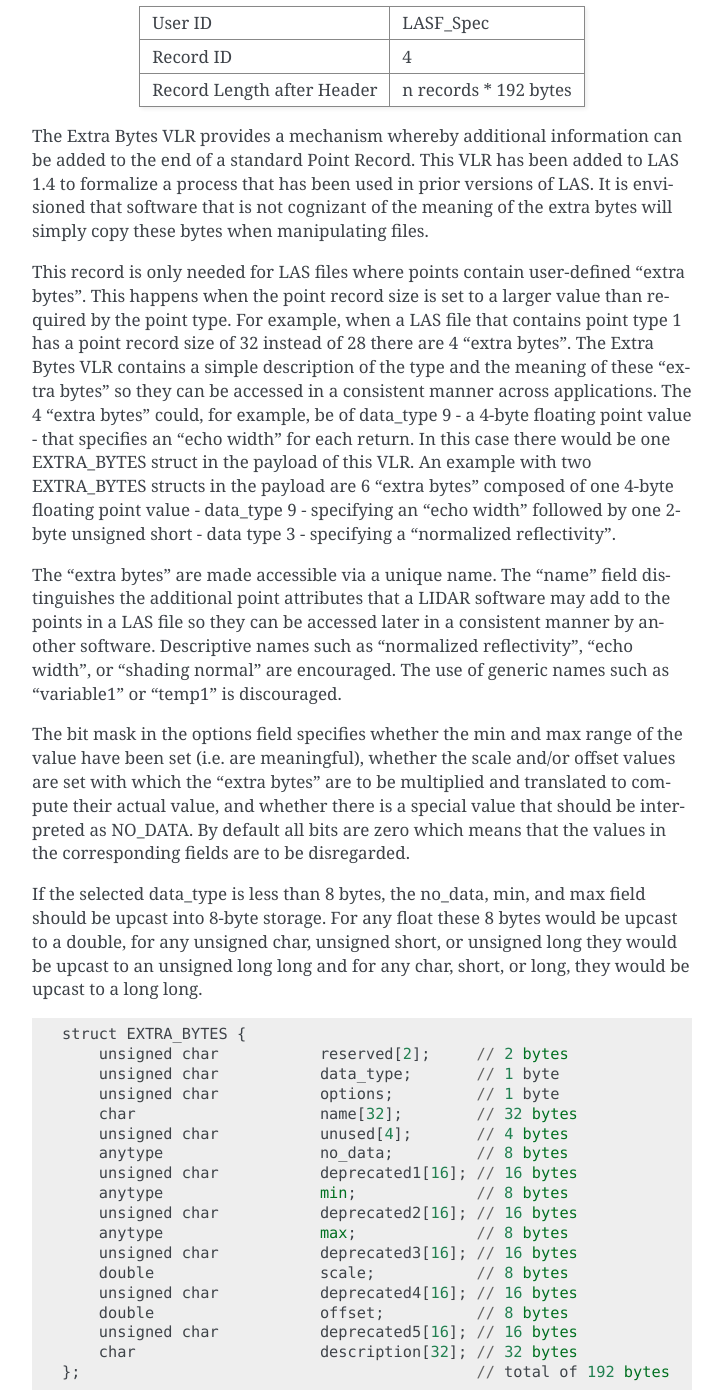
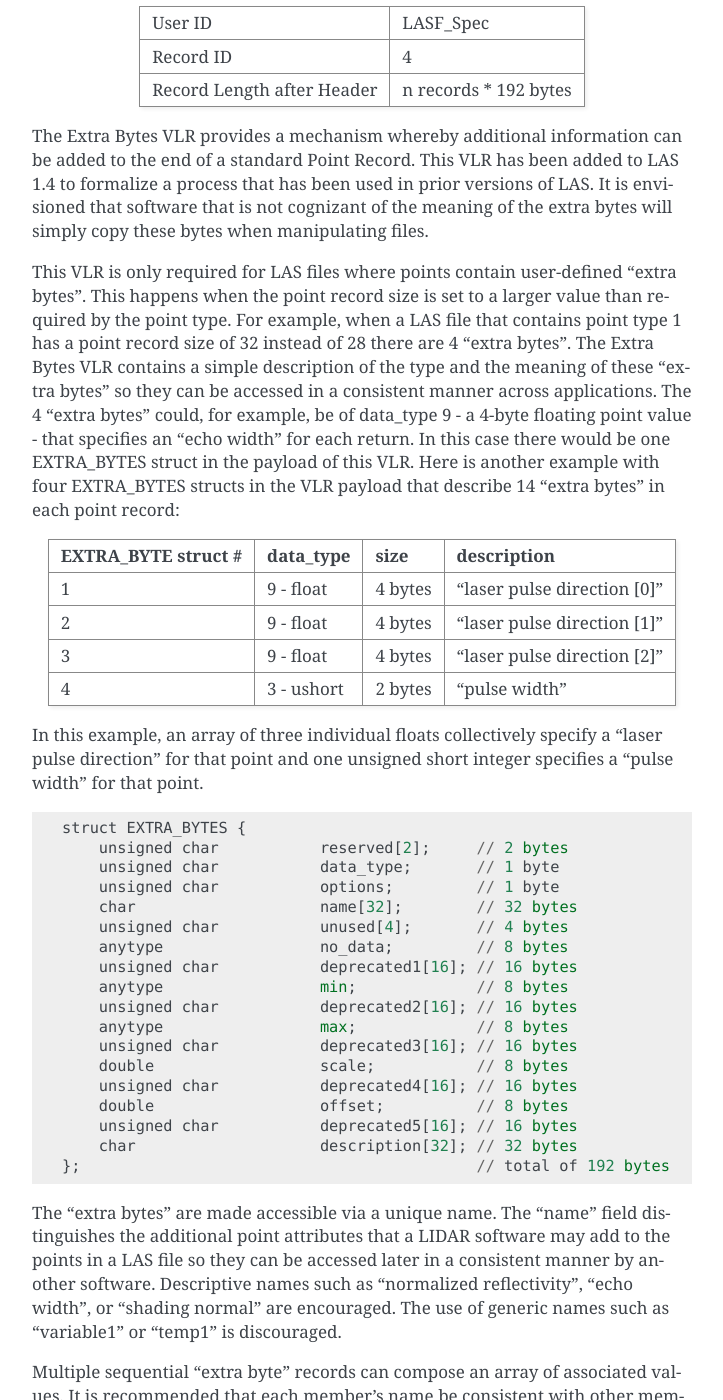
Before and after one commit to ASPRSorg/LAS, a Sphinx documentation site: the page built from source/04_optional_vlrs.txt, in a window 1280 px wide and 1400 px high, scrolled down 733 px. Shown: the whole window, without its empty margins (388-1111 px from the left). Built offline with Sphinx 7.4.7, drawn with Linux system fonts in a browser that asks for light colours; some of the changed text lies outside the part shown.

Commit message:
Integrated multiple changes from my personal #1 fork.
Refined extrabyte array-based example and recommendations.
Moved EXTRA_BYTES struct definition to earlier in VLR description.
Added missing three paragraphs from R13 at end of ExtraBytes VLR definition.

```diff
--- a/source/04_optional_vlrs.txt
+++ b/source/04_optional_vlrs.txt
@@ -54,7 +54,7 @@
 envisioned that software that is not cognizant of the meaning of the extra
 bytes will simply copy these bytes when manipulating files.
 
-This record is only needed for LAS files where points contain user-defined
+This VLR is only required for LAS files where points contain user-defined
 "extra bytes". This happens when the point record size is set to a larger value
 than required by the point type. For example, when a LAS file that contains
 point type 1 has a point record size of 32 instead of 28 there are 4 "extra
@@ -63,30 +63,25 @@
 across applications. The 4 "extra bytes" could, for example, be of data_type 9
 - a 4-byte floating point value - that specifies an "echo width" for each
 return. In this case there would be one EXTRA_BYTES struct in the payload of
-this VLR. An example with two EXTRA_BYTES structs in the payload are 6 "extra
-bytes" composed of one 4-byte floating point value - data_type 9 - specifying an
-"echo width" followed by one 2-byte unsigned short - data type 3 - specifying a
-"normalized reflectivity".
+this VLR. Here is another example with four EXTRA_BYTES structs in the VLR
+payload that describe 14 "extra bytes" in each point record:
 
-The "extra bytes" are made accessible via a unique name. The "name" field
-distinguishes the additional point attributes that a LIDAR software may add to
-the points in a LAS file so they can be accessed later in a consistent manner
-by another software. Descriptive names such as "normalized reflectivity", "echo
-width", or "shading normal" are encouraged. The use of generic names such as
-"variable1" or "temp1" is discouraged.
++--------------+------------+---------+-----------------------------+
+| EXTRA_BYTE   | data_type  | size    | description                 |
+| struct #     |            |         |                             |
++==============+============+=========+=============================+
+| 1            | 9 - float  | 4 bytes | "laser pulse direction [0]" |
++--------------+------------+---------+-----------------------------+
+| 2            | 9 - float  | 4 bytes | "laser pulse direction [1]" |
++--------------+------------+---------+-----------------------------+
+| 3            | 9 - float  | 4 bytes | "laser pulse direction [2]" |
++--------------+------------+---------+-----------------------------+
+| 4            | 3 - ushort | 2 bytes | "pulse width"               |
++--------------+------------+---------+-----------------------------+
 
-The bit mask in the options field specifies whether the min and max range of
-the value have been set (i.e. are meaningful), whether the scale and/or offset
-values are set with which the "extra bytes" are to be multiplied and translated
-to compute their actual value, and whether there is a special value that should
-be interpreted as NO_DATA. By default all bits are zero which means that the
-values in the corresponding fields are to be disregarded.
-
-If the selected data_type is less than 8 bytes, the no_data, min, and max field
-should be upcast into 8-byte storage. For any float these 8 bytes would be
-upcast to a double, for any unsigned char, unsigned short, or unsigned long
-they would be upcast to an unsigned long long and for any char, short, or long,
-they would be upcast to a long long.
+In this example, an array of three individual floats collectively specify a
+"laser pulse direction" for that point and one unsigned short integer specifies
+a "pulse width" for that point.
 
 ::
 
@@ -109,17 +104,39 @@
         char                    description[32]; // 32 bytes
     };                                           // total of 192 bytes
 
+The "extra bytes" are made accessible via a unique name. The "name" field
+distinguishes the additional point attributes that a LIDAR software may add to
+the points in a LAS file so they can be accessed later in a consistent manner
+by another software. Descriptive names such as "normalized reflectivity", "echo
+width", or "shading normal" are encouraged. The use of generic names such as
+"variable1" or "temp1" is discouraged.
+
+Multiple sequential "extra byte" records can compose an array of associated
+values. It is recommended that each member's name be consistent with other
+members, only varying by an index number wrapped in square brackets, as in
+the above example. Zero-indexed arrays are encouraged. Previous revisions
+of the LAS 1.4 specification utilized data_types 11-30 to define standard
+two- and three-member arrays, but this feature was never widely implemented
+and was `deprecated in R14 <https://github.com/ASPRSorg/LAS/issues/1>`_ to
+simplify implementation.
+
+The bit mask in the options field specifies whether the min and max range of
+the value have been set (i.e. are meaningful), whether the scale and/or offset
+values are set with which the "extra bytes" are to be multiplied and translated
+to compute their actual value, and whether there is a special value that should
+be interpreted as NO_DATA. By default all bits are zero which means that the
+values in the corresponding fields are to be disregarded.
+
+If the selected data_type is less than 8 bytes, the no_data, min, and max field
+should be upcast into 8-byte storage. For any float these 8 bytes would be
+upcast to a double, for any unsigned char, unsigned short, or unsigned long
+they would be upcast to an unsigned long long and for any char, short, or long,
+they would be upcast to a long long.
+
 The "reserved" field, the "unused" field, and the "deprecated" fields must be
 set to zero. Any unused "no_data", "min", "max", "scale", or "offset" fields
 must be set to zero. Any unused characters in the "name" or "description" fields
 must be set to zero.
-
-The "deprecated" fields resulted from the "tuple" and "triple" data types (11-30)
-being `deprecated in R14 of the specification <https://github.com/ASPRSorg/LAS/issues/1>`_.
-Users wishing to implement arrays are encouraged to use zero-indexed array
-addresses in the "name" field - for example, by creating three EXTRA_BYTES
-structs named "sigmaxyz[0]", "sigmaxyz[1], and "sigmaxyz[2]" to define a
-three-dimensional array named "sigmaxyz".
 
 
 .. tabularcolumns:: |p{2.0cm}|p{5.0cm}|p{6.0cm}|
@@ -165,7 +182,7 @@
     +-----------+------------------+-------------------------------------------+
     | Bits      | Field Name       | Description                               |
     +===========+==================+===========================================+
-    | 0         | no_data_bit      | If set the ``no_data`` value is relevant. |
+    | 0         | no_data_bit      | If set the ``no_data`` value is relevant  |
     +-----------+------------------+-------------------------------------------+
     | 1         | min_bit          | If set the ``min`` value is relevant      |
     +-----------+------------------+-------------------------------------------+
@@ -179,6 +196,18 @@
     |           |                  | by the corresponding offset value (after  |
     |           |                  | applying the scaling).                    |
     +-----------+------------------+-------------------------------------------+
+
+A LAS file contains "undocumented extra bytes" when there are "extra bytes"
+but when there is no Extra Bytes VLR that describes them or when there are
+more "extra bytes" than described in an existing Extra Bytes VLR.
+
+When adding an "Extra Bytes" VLR to a LAS file that contains "undocumented
+extra bytes" they must be designated as data_type == 0 with the options bit
+field storing the number of undocumented bytes.
+
+A LAS file has an "extra bytes mismatch" if the Extra Bytes VLR describes more
+"extra bytes" than each LAS point actually has. The occurrence of an "extra
+bytes mismatch" renders the Extra Bytes VLR invalid.
 
 
 Superseded
```
Also changed, not shown: other parts of source/04_optional_vlrs.txt (+2 -2 lines).
